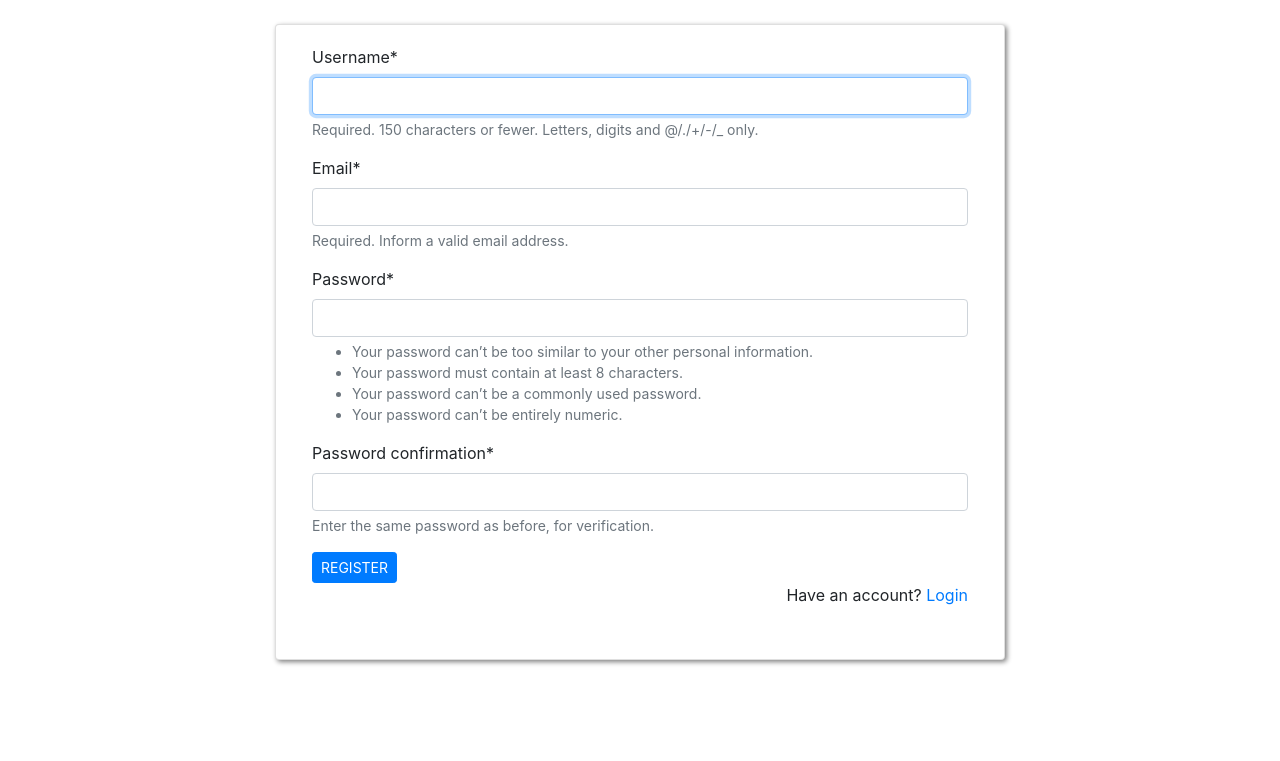
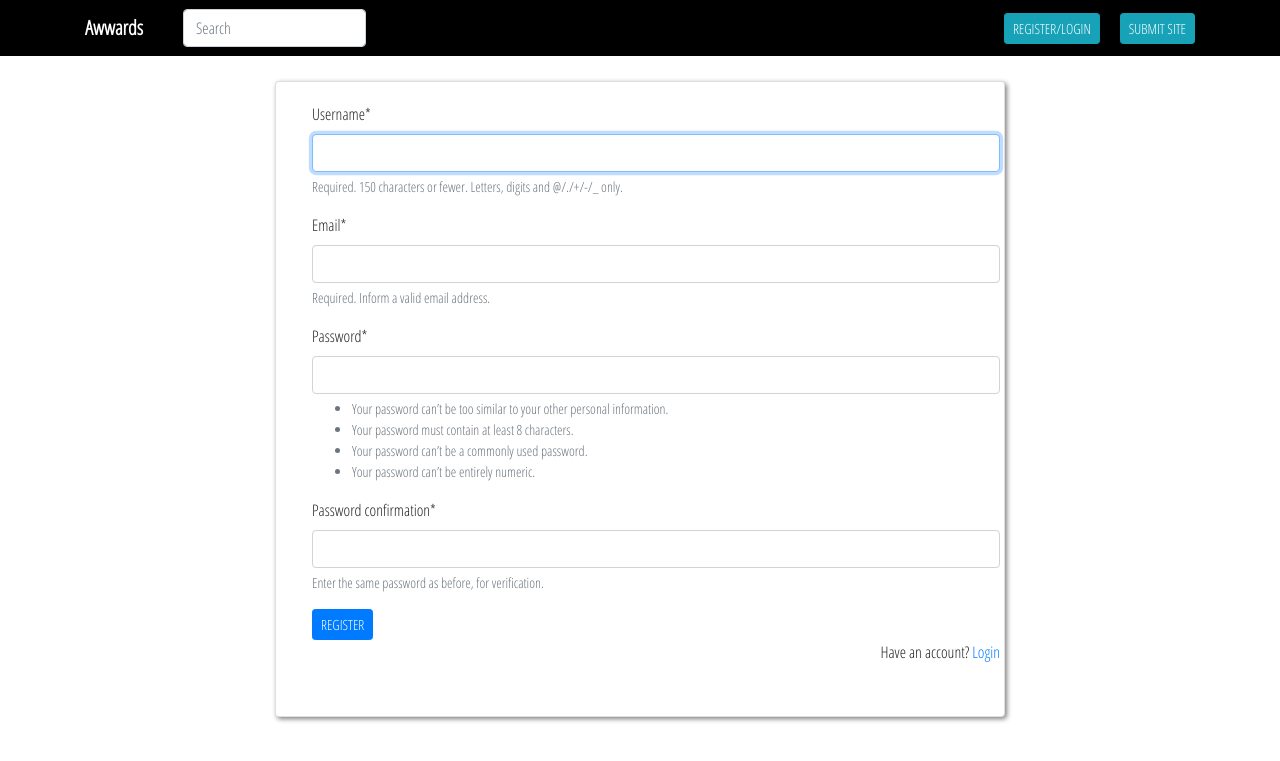
Before and after one commit to bellahOchola/Rater, a Django app: page /signup/ in a window 1280 px wide. Shown: the top 761 px of the page. Run offline with Django 3.2, Linux system fonts and the light colour scheme; some libraries are stand-ins or nearby versions.

Commit message:
implement a search functionality

```diff
--- a/ratess/templates/base2.html
+++ b/ratess/templates/base2.html
@@ -22,9 +22,13 @@
 </head>
 
 <body>
+
   <style>
-    body
+    body{
+      font-family: 'Open Sans Condensed', sans-serif;
+    }
   </style>
+
     {% include 'navbar.html' %}
     {% block content %}
 
--- a/ratess/templates/index.html
+++ b/ratess/templates/index.html
@@ -9,9 +9,9 @@
                 <a href="{% url 'single_post' posts.id%}"><img src="{{posts.image.cdn_url}}" class="card-img-top" alt="{{posts.title}}" style="  height: 200px;"></a>
                 <div class="card-body">
                   <h5 class="card-title">{{posts.title}}</h5>
-                  <a href="{{posts.url}}"><button type="button" class="btn btn-info">view site</button></a>
                   <hr>
-                  <p>Posted: {{posts.posted|date}}</p>
+                  <a href="{{posts.url}}"><button type="button" class="btn btn-info" style="height:;">view site</button></a>
+                  <p style="float: right;">Posted: {{posts.posted|date}}</p>
                 </div>
               </div>
             {% empty %}
--- a/ratess/templates/navbar.html
+++ b/ratess/templates/navbar.html
@@ -9,7 +9,7 @@
         <div class="collapse navbar-collapse" id="navbarSupportedContent">
             <ul class="navbar-nav mr-auto">
                 <li class="nav-item active">
-                    <form class="form-inline" method="get" action="">
+                    <form class="form-inline" method="get" action="{% url 'search' %}">
                         {% csrf_token %}
                         <div class="md-form my-0">
                             <input class="form-control mr-sm-2 " type="text" placeholder="Search" name="title"
--- a/ratess/templates/registration/base.html
+++ b/ratess/templates/registration/base.html
@@ -6,6 +6,7 @@
 <head>
   <meta charset="utf-8">
   <meta name="viewport" content="width=device-width, initial-scale=1">
+  <link href="https://fonts.googleapis.com/css?family=Open+Sans+Condensed:300&display=swap" rel="stylesheet">
 
 
   {%if title%}
@@ -21,7 +22,12 @@
 </head>
 
 <body>
-
+  {% include 'navbar.html' %}
+  <style>
+    body {
+      font-family: 'Open Sans Condensed', sans-serif;
+    }
+  </style>
   {% block content %}
 
   {%endblock%}
--- a/ratess/templates/registration/signup.html
+++ b/ratess/templates/registration/signup.html
@@ -6,10 +6,10 @@
 <div class="container mt-4">
     <div class="row">
         <div class="col-md-2"></div>
-        <div class="col-md-8">
+        <div class="col-md-8" style="margin-top: 5%;">
             <div class="card" style="box-shadow: 2px 2px 5px grey;">
-                <div class="card-body mb-3 mr-3 ml-3">
-                    <form action="" method="post" novalidate>
+                <div class="card-body mb-3 mr-3 ml-3 mt-6" style="width:100%">
+                    <form action="" method="post" novalidate style="width:100%">
                         {% csrf_token%}
                         {{ form|crispy}}
                         <button type="submit" class="btn btn-primary btn-sm">REGISTER</button>
--- a/ratess/urls.py
+++ b/ratess/urls.py
@@ -13,7 +13,8 @@ urlpatterns = [
     path('', views.index, name='index'),
     path('post/', views.posts, name='posts' ),
     path('profile/<username>/', views.profile, name='profile' ),
-    path('single-post/<id>/', views.single_post, name='single_post')
+    path('single-post/<id>/', views.single_post, name='single_post'),
+    path('search/', views.search_project, name='search')
 ]
 
 if settings.DEBUG:
--- a/ratess/views.py
+++ b/ratess/views.py
@@ -10,6 +10,7 @@ from django.shortcuts import render, redirect, get_object_or_404
 from django.views.decorators.csrf import csrf_exempt
 from django.http import HttpResponseRedirect, JsonResponse
 from django.contrib.auth.models import User
+from django.contrib.auth.decorators import login_required
 
 
 #........
@@ -66,6 +67,7 @@ def index(request):
     users = User.objects.exclude(id=request.user.id)
     return render(request, 'index.html', {'all_posts': all_posts}, {'users':users})
 
+@login_required(login_url='login')
 def posts(request):
     users = User.objects.exclude(id=request.user.id)
     if request.method == 'POST':
@@ -80,6 +82,7 @@ def posts(request):
 
     return render(request, 'post.html', {'form': form}, {'users':users})
 
+@login_required(login_url='login')
 def profile(request, username):
     users = User.objects.exclude(id=request.user.id)
     if request.method == 'POST':
@@ -93,7 +96,22 @@ def profile(request, username):
 
     return render(request, 'profile.html', {'form': form}, {'users':users})
 
-
+@login_required(login_url='login')
 def single_post(request, id):
     image = get_object_or_404(Project, pk=id)
     return render(request, 'single_post.html', {'image':image})
+
+@login_required(login_url='login')
+def search_project(request):
+    if request.method == 'GET':
+        title = request.GET.get("title")
+        details = Project.objects.filter(title__icontains=title).all()
+        message = f'name'
+        params = {
+            'details': details,
+            'message': message
+        }
+        return render(request, 'search.html', params)
+    else:
+        message = "You haven't searched for any project"
+    return render(request, 'search.html', {'message': message})
```
Also changed, not shown: ratess/templates/search.html (added, +33 -0 lines).
